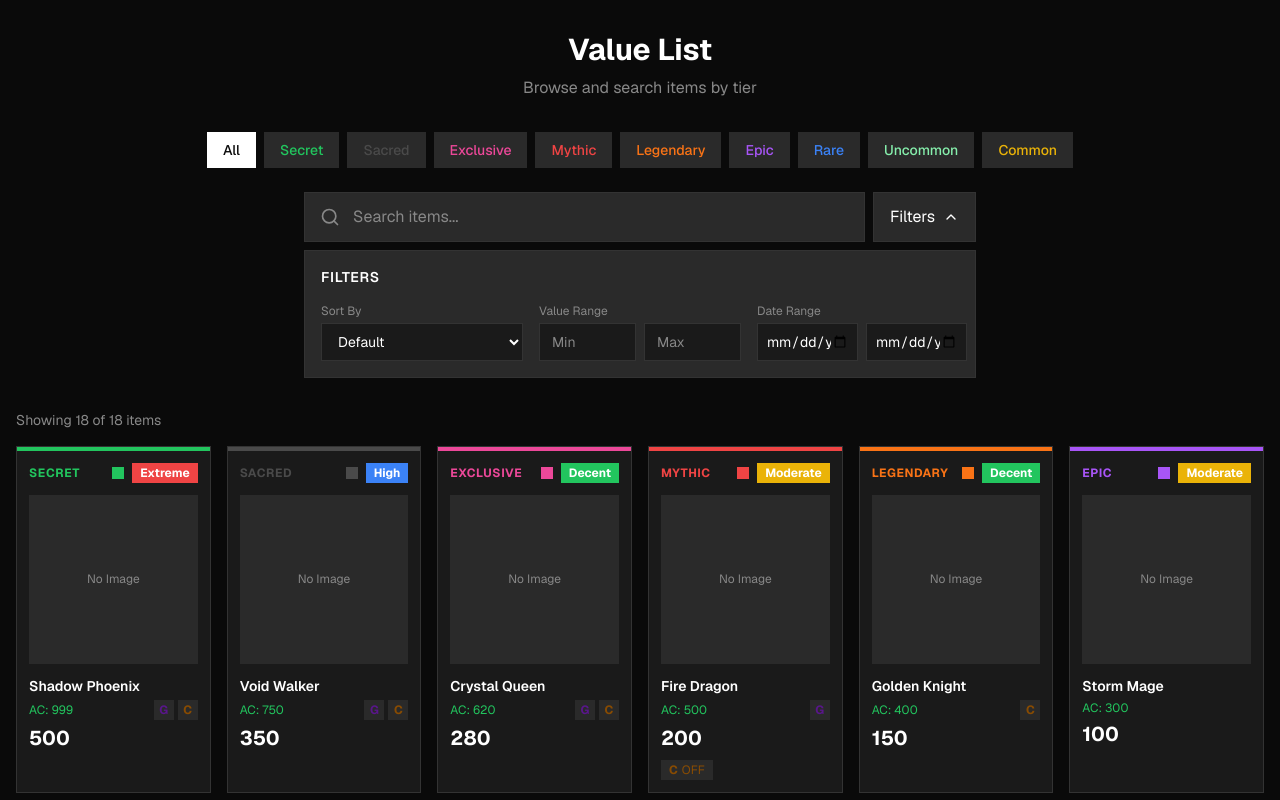
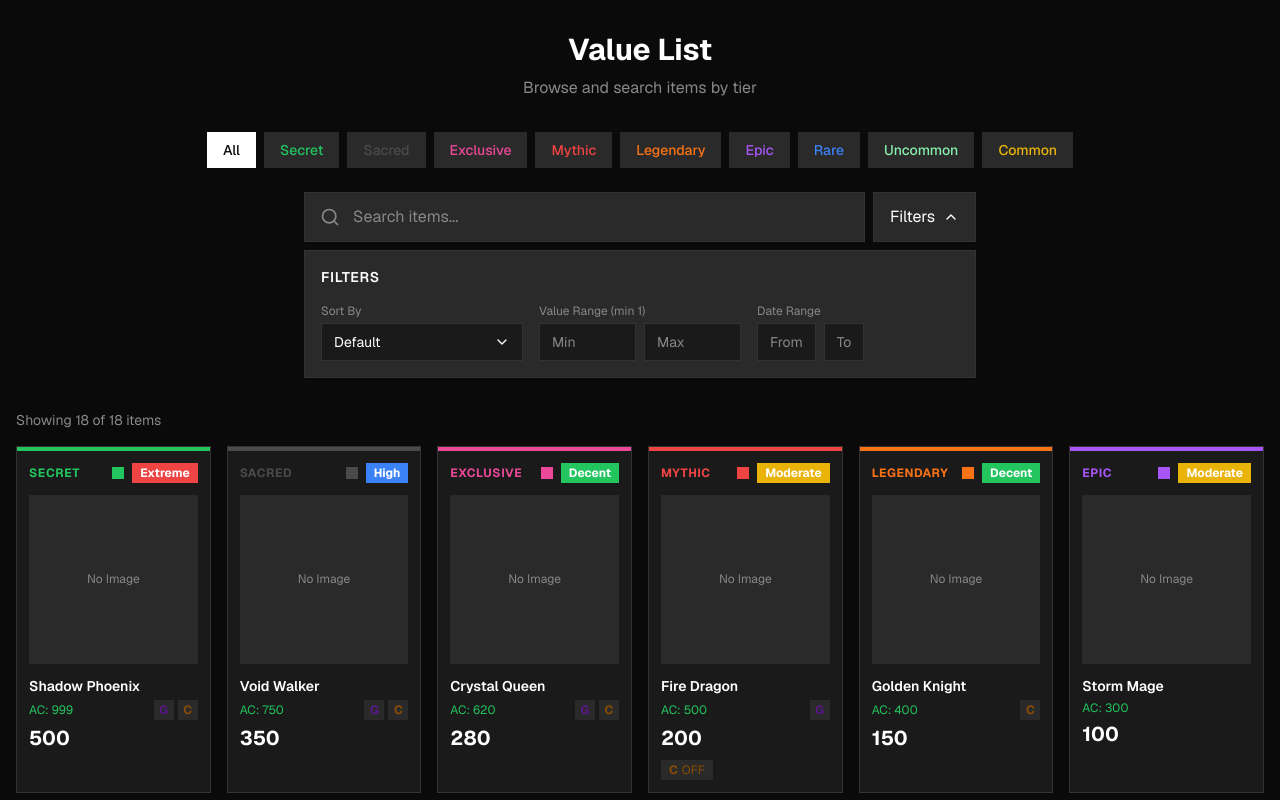
Before and after one commit to nublord211/fnhvalue, a Next.js app: page / in a window 1280 px wide. Both pictures are taken after a click on the button "Filters". Shown: the top 800 px of the page. Built offline with nearby package versions, Linux system fonts and the light colour scheme.

Commit message:
feat: add custom dropdown and date picker components

```diff
--- a/components/search-bar.tsx
+++ b/components/search-bar.tsx
@@ -1,7 +1,7 @@
 "use client"
 
-import { useState } from "react"
-import { Search, ChevronDown, ChevronUp, X } from "lucide-react"
+import { useState, useRef, useEffect } from "react"
+import { Search, ChevronDown, ChevronUp, X, ChevronLeft, ChevronRight } from "lucide-react"
 import { SortOption } from "@/lib/types"
 
 interface FilterState {
@@ -17,6 +17,222 @@ interface SearchBarProps {
   onChange: (value: string) => void
   filters: FilterState
   onFiltersChange: (filters: FilterState) => void
+}
+
+// Custom dropdown component
+function CustomDropdown({
+  value,
+  onChange,
+  options
+}: {
+  value: string
+  onChange: (value: string) => void
+  options: { value: string; label: string }[]
+}) {
+  const [isOpen, setIsOpen] = useState(false)
+  const dropdownRef = useRef<HTMLDivElement>(null)
+
+  useEffect(() => {
+    function handleClickOutside(event: MouseEvent) {
+      if (dropdownRef.current && !dropdownRef.current.contains(event.target as Node)) {
+        setIsOpen(false)
+      }
+    }
+    document.addEventListener("mousedown", handleClickOutside)
+    return () => document.removeEventListener("mousedown", handleClickOutside)
+  }, [])
+
+  const selectedLabel = options.find(o => o.value === value)?.label || "Select..."
+
+  return (
+    <div className="relative" ref={dropdownRef}>
+      <button
+        type="button"
+        onClick={() => setIsOpen(!isOpen)}
+        className="w-full bg-card border border-border px-3 py-2 text-sm text-foreground flex items-center justify-between hover:bg-muted transition-colors"
+      >
+        <span>{selectedLabel}</span>
+        <ChevronDown className={`w-4 h-4 transition-transform ${isOpen ? "rotate-180" : ""}`} />
+      </button>
+      {isOpen && (
+        <div className="absolute top-full left-0 right-0 z-50 mt-1 bg-card border border-border shadow-lg">
+          {options.map((option) => (
+            <button
+              key={option.value}
+              type="button"
+              onClick={() => {
+                onChange(option.value)
+                setIsOpen(false)
+              }}
+              className={`w-full px-3 py-2 text-sm text-left hover:bg-muted transition-colors ${
+                value === option.value ? "bg-muted text-primary" : "text-foreground"
+              }`}
+            >
+              {option.label}
+            </button>
+          ))}
+        </div>
+      )}
+    </div>
+  )
+}
+
+// Custom date picker component
+function CustomDatePicker({
+  value,
+  onChange,
+  placeholder
+}: {
+  value: string
+  onChange: (value: string) => void
+  placeholder: string
+}) {
+  const [isOpen, setIsOpen] = useState(false)
+  const [viewDate, setViewDate] = useState(() => {
+    if (value) return new Date(value)
+    return new Date()
+  })
+  const pickerRef = useRef<HTMLDivElement>(null)
+
+  useEffect(() => {
+    function handleClickOutside(event: MouseEvent) {
+      if (pickerRef.current && !pickerRef.current.contains(event.target as Node)) {
+        setIsOpen(false)
+      }
+    }
+    document.addEventListener("mousedown", handleClickOutside)
+    return () => document.removeEventListener("mousedown", handleClickOutside)
+  }, [])
+
+  const months = ["Jan", "Feb", "Mar", "Apr", "May", "Jun", "Jul", "Aug", "Sep", "Oct", "Nov", "Dec"]
+  const daysOfWeek = ["Su", "Mo", "Tu", "We", "Th", "Fr", "Sa"]
+
+  const getDaysInMonth = (date: Date) => {
+    const year = date.getFullYear()
+    const month = date.getMonth()
+    const firstDay = new Date(year, month, 1)
+    const lastDay = new Date(year, month + 1, 0)
+    const daysInMonth = lastDay.getDate()
+    const startingDay = firstDay.getDay()
+
+    const days: (number | null)[] = []
+    for (let i = 0; i < startingDay; i++) {
+      days.push(null)
+    }
+    for (let i = 1; i <= daysInMonth; i++) {
+      days.push(i)
+    }
+    return days
+  }
+
+  const handleDateSelect = (day: number) => {
+    const selected = new Date(viewDate.getFullYear(), viewDate.getMonth(), day)
+    const formatted = selected.toISOString().split("T")[0]
+    onChange(formatted)
+    setIsOpen(false)
+  }
+
+  const prevMonth = () => {
+    setViewDate(new Date(viewDate.getFullYear(), viewDate.getMonth() - 1, 1))
+  }
+
+  const nextMonth = () => {
+    setViewDate(new Date(viewDate.getFullYear(), viewDate.getMonth() + 1, 1))
+  }
+
+  const displayValue = value ? new Date(value).toLocaleDateString("en-US", {
+    month: "short",
+    day: "numeric",
+    year: "numeric"
+  }) : ""
+
+  const days = getDaysInMonth(viewDate)
+  const selectedDate = value ? new Date(value) : null
+
+  return (
+    <div className="relative" ref={pickerRef}>
+      <button
+        type="button"
+        onClick={() => setIsOpen(!isOpen)}
+        className="w-full bg-card border border-border px-3 py-2 text-sm text-left hover:bg-muted transition-colors flex items-center justify-between"
+      >
+        <span className={displayValue ? "text-foreground" : "text-muted-foreground"}>
+          {displayValue || placeholder}
+        </span>
+        {value && (
+          <button
+            type="button"
+            onClick={(e) => {
+              e.stopPropagation()
+              onChange("")
+            }}
+            className="text-muted-foreground hover:text-foreground"
+          >
+            <X className="w-3 h-3" />
+          </button>
+        )}
+      </button>
+      {isOpen && (
+        <div className="absolute top-full left-0 z-50 mt-1 bg-card border border-border shadow-lg p-3 min-w-[240px]">
+          {/* Month/Year navigation */}
+          <div className="flex items-center justify-between mb-3">
+            <button
+              type="button"
+              onClick={prevMonth}
+              className="p-1 hover:bg-muted transition-colors"
+            >
+              <ChevronLeft className="w-4 h-4" />
+            </button>
+            <span className="text-sm font-semibold">
+              {months[viewDate.getMonth()]} {viewDate.getFullYear()}
+            </span>
+            <button
+              type="button"
+              onClick={nextMonth}
+              className="p-1 hover:bg-muted transition-colors"
+            >
+              <ChevronRight className="w-4 h-4" />
+            </button>
+          </div>
+
+          {/* Days of week header */}
+          <div className="grid grid-cols-7 gap-1 mb-1">
+            {daysOfWeek.map((day) => (
+              <div key={day} className="text-center text-xs text-muted-foreground py-1">
+                {day}
+              </div>
+            ))}
+          </div>
+
+          {/* Days grid */}
+          <div className="grid grid-cols-7 gap-1">
+            {days.map((day, index) => (
+              <div key={index}>
+                {day !== null ? (
+                  <button
+                    type="button"
+                    onClick={() => handleDateSelect(day)}
+                    className={`w-full aspect-square flex items-center justify-center text-xs transition-colors ${
+                      selectedDate &&
+                      selectedDate.getDate() === day &&
+                      selectedDate.getMonth() === viewDate.getMonth() &&
+                      selectedDate.getFullYear() === viewDate.getFullYear()
+                        ? "bg-primary text-primary-foreground"
+                        : "hover:bg-muted text-foreground"
+                    }`}
+                  >
+                    {day}
+                  </button>
+                ) : (
+                  <div className="w-full aspect-square" />
+                )}
+              </div>
+            ))}
+          </div>
+        </div>
+      )}
+    </div>
+  )
 }
 
 export function SearchBar({ value, onChange, filters, onFiltersChange }: SearchBarProps) {
@@ -38,6 +254,28 @@ export function SearchBar({ value, onChange, filters, onFiltersChange }: SearchB
       dateTo: ""
     })
   }
+
+  const handleMinValueChange = (val: string) => {
+    const num = parseInt(val)
+    if (val === "" || (num >= 1)) {
+      onFiltersChange({ ...filters, minValue: val })
+    }
+  }
+
+  const handleMaxValueChange = (val: string) => {
+    const num = parseInt(val)
+    if (val === "" || (num >= 1)) {
+      onFiltersChange({ ...filters, maxValue: val })
+    }
+  }
+
+  const sortOptions = [
+    { value: "default", label: "Default" },
+    { value: "value-low", label: "Value: Low to High" },
+    { value: "value-high", label: "Value: High to Low" },
+    { value: "date-new", label: "Newest First" },
+    { value: "date-old", label: "Oldest First" },
+  ]
 
   return (
     <div className="max-w-2xl mx-auto">
@@ -84,36 +322,32 @@ export function SearchBar({ value, onChange, filters, onFiltersChange }: SearchB
             {/* Sort by */}
             <div>
               <label className="block text-xs text-muted-foreground mb-1">Sort By</label>
-              <select
+              <CustomDropdown
                 value={filters.sortBy}
-                onChange={(e) => onFiltersChange({ ...filters, sortBy: e.target.value as SortOption })}
-                className="w-full bg-card border border-border px-3 py-2 text-sm text-foreground focus:outline-none focus:ring-1 focus:ring-primary"
-              >
-                <option value="default">Default</option>
-                <option value="value-low">Value: Low to High</option>
-                <option value="value-high">Value: High to Low</option>
-                <option value="date-new">Newest First</option>
-                <option value="date-old">Oldest First</option>
-              </select>
+                onChange={(val) => onFiltersChange({ ...filters, sortBy: val as SortOption })}
+                options={sortOptions}
+              />
             </div>
 
             {/* Value range */}
             <div>
-              <label className="block text-xs text-muted-foreground mb-1">Value Range</label>
+              <label className="block text-xs text-muted-foreground mb-1">Value Range (min 1)</label>
               <div className="flex gap-2">
                 <input
                   type="number"
+                  min="1"
                   placeholder="Min"
                   value={filters.minValue}
-                  onChange={(e) => onFiltersChange({ ...filters, minValue: e.target.value })}
-                  className="w-1/2 bg-card border border-border px-3 py-2 text-sm text-foreground placeholder:text-muted-foreground focus:outline-none focus:ring-1 focus:ring-primary"
+                  onChange={(e) => handleMinValueChange(e.target.value)}
+                  className="w-1/2 bg-card border border-border px-3 py-2 text-sm text-foreground placeholder:text-muted-foreground focus:outline-none focus:ring-1 focus:ring-primary [appearance:textfield] [&::-webkit-outer-spin-button]:appearance-none [&::-webkit-inner-spin-button]:appearance-none"
                 />
                 <input
                   type="number"
+                  min="1"
                   placeholder="Max"
                   value={filters.maxValue}
-                  onChange={(e) => onFiltersChange({ ...filters, maxValue: e.target.value })}
-                  className="w-1/2 bg-card border border-border px-3 py-2 text-sm text-foreground placeholder:text-muted-foreground focus:outline-none focus:ring-1 focus:ring-primary"
+                  onChange={(e) => handleMaxValueChange(e.target.value)}
+                  className="w-1/2 bg-card border border-border px-3 py-2 text-sm text-foreground placeholder:text-muted-foreground focus:outline-none focus:ring-1 focus:ring-primary [appearance:textfield] [&::-webkit-outer-spin-button]:appearance-none [&::-webkit-inner-spin-button]:appearance-none"
                 />
               </div>
             </div>
@@ -122,17 +356,15 @@ export function SearchBar({ value, onChange, filters, onFiltersChange }: SearchB
             <div>
               <label className="block text-xs text-muted-foreground mb-1">Date Range</label>
               <div className="flex gap-2">
-                <input
-                  type="date"
+                <CustomDatePicker
                   value={filters.dateFrom}
-                  onChange={(e) => onFiltersChange({ ...filters, dateFrom: e.target.value })}
-                  className="w-1/2 bg-card border border-border px-2 py-2 text-sm text-foreground focus:outline-none focus:ring-1 focus:ring-primary"
+                  onChange={(val) => onFiltersChange({ ...filters, dateFrom: val })}
+                  placeholder="From"
                 />
-                <input
-                  type="date"
+                <CustomDatePicker
                   value={filters.dateTo}
-                  onChange={(e) => onFiltersChange({ ...filters, dateTo: e.target.value })}
-                  className="w-1/2 bg-card border border-border px-2 py-2 text-sm text-foreground focus:outline-none focus:ring-1 focus:ring-primary"
+                  onChange={(val) => onFiltersChange({ ...filters, dateTo: val })}
+                  placeholder="To"
                 />
               </div>
             </div>
```
